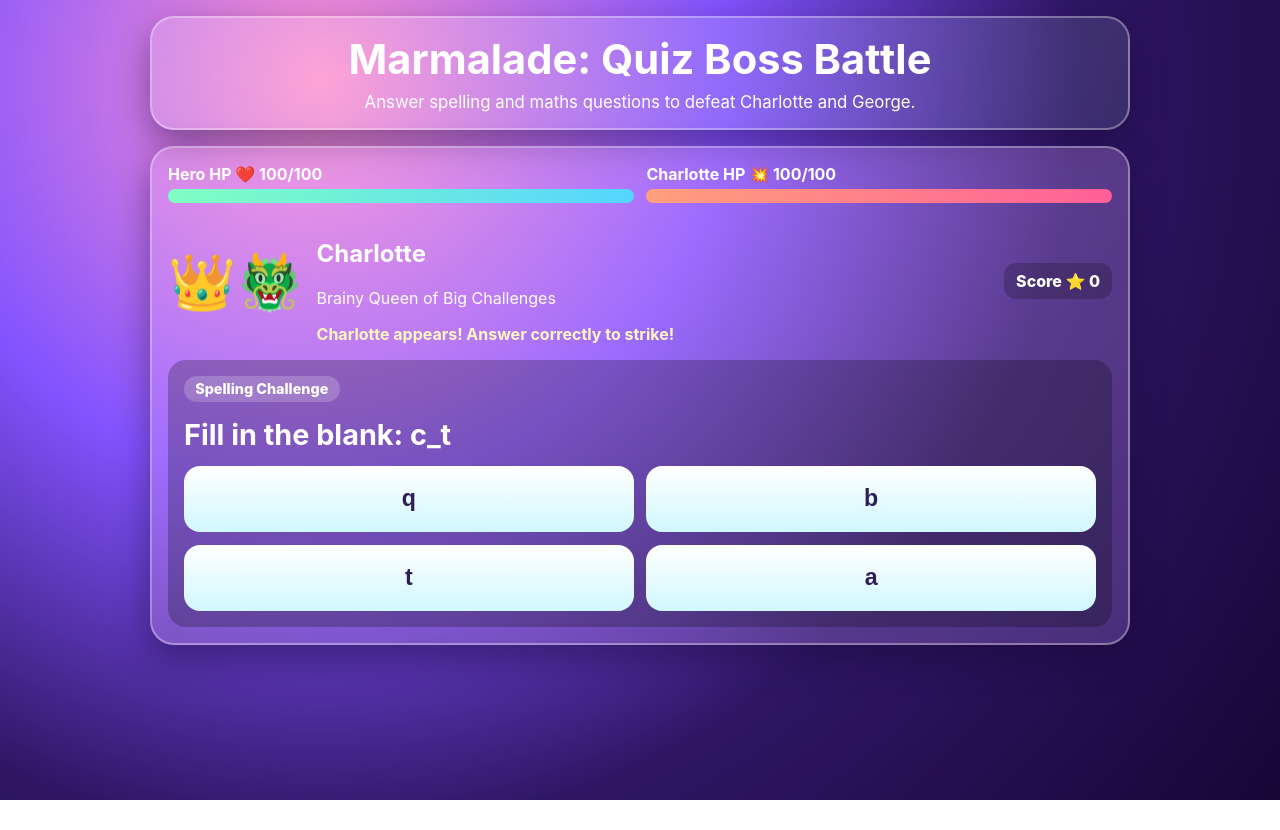
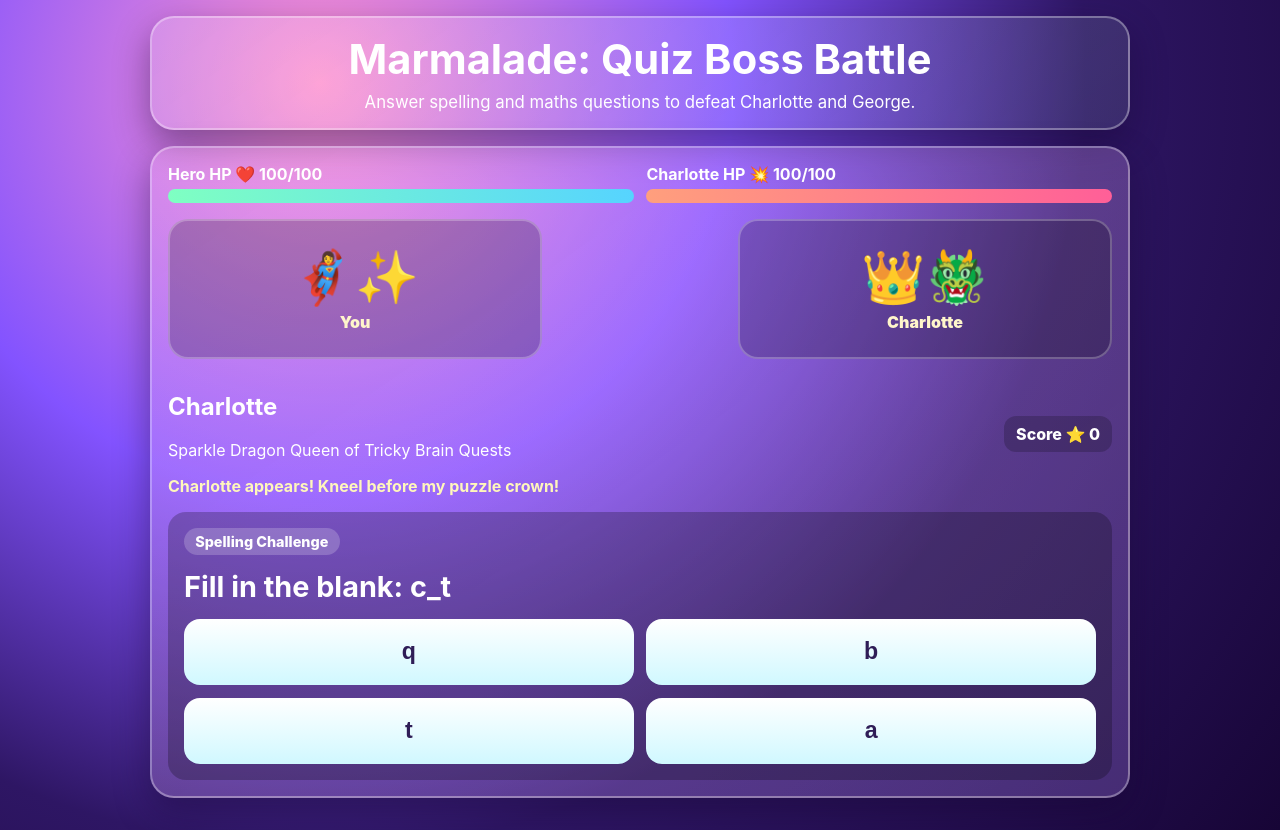
Before and after one commit to ginsualimig/marmalade, a Next.js app: page / in a window 1280 px wide. Both pictures are taken after a click on the button "▶ Start Adventure". Before the commit the page ends 800 px from the top, so only its background shows below. Built offline with nearby package versions, Linux system fonts and the light colour scheme.

Commit message:
Add animated quiz battle spectacle and boss personality

```diff
--- a/app/page.tsx
+++ b/app/page.tsx
@@ -1,6 +1,6 @@
 "use client";
 
-import { useMemo, useState } from "react";
+import { useEffect, useMemo, useState } from "react";
 
 type Boss = {
   id: "charlotte" | "george";
@@ -8,6 +8,12 @@ type Boss = {
   emoji: string;
   colorClass: string;
   subtitle: string;
+  taunts: {
+    intro: string;
+    hit: string;
+    attack: string;
+    defeated: string;
+  };
 };
 
 type Question = {
@@ -34,14 +40,26 @@ const BOSSES: Boss[] = [
     name: "Charlotte",
     emoji: "👑🐲",
     colorClass: "boss-charlotte",
-    subtitle: "Brainy Queen of Big Challenges"
+    subtitle: "Sparkle Dragon Queen of Tricky Brain Quests",
+    taunts: {
+      intro: "Kneel before my puzzle crown!",
+      hit: "What?! You cracked my royal riddle!",
+      attack: "Royal fireball! Mind your maths!",
+      defeated: "My crown... outsmarted by a tiny legend!"
+    }
   },
   {
     id: "george",
     name: "George",
     emoji: "🧢🦖",
     colorClass: "boss-george",
-    subtitle: "Silly Dino Captain of Easy Maths"
+    subtitle: "Goofy Dino Captain of Number Nonsense",
+    taunts: {
+      intro: "RAWR! I attack with silly sums!",
+      hit: "Whoa! That answer bonked my snout!",
+      attack: "Dino boing-bash incoming!",
+      defeated: "Okay okay, you win... can we be pals?"
+    }
   }
 ];
 
@@ -157,7 +175,7 @@ const createInitialBattleState = (): BattleState => ({
   playerHp: PLAYER_MAX_HP,
   round: 0,
   question: createQuestion(BOSSES[0], 0),
-  feedback: "Charlotte appears! Answer correctly to strike!",
+  feedback: `Charlotte appears! ${BOSSES[0].taunts.intro}`,
   phase: "quiz",
   lastHit: null
 });
@@ -165,6 +183,9 @@ const createInitialBattleState = (): BattleState => ({
 export default function Page() {
   const [screen, setScreen] = useState<"title" | "battle" | "victory" | "game-over">("title");
   const [battle, setBattle] = useState<BattleState>(createInitialBattleState);
+  const [attackMode, setAttackMode] = useState<"none" | "hero" | "boss">("none");
+  const [damagePop, setDamagePop] = useState<{ target: "boss" | "player"; amount: number } | null>(null);
+  const [phaseBanner, setPhaseBanner] = useState<string | null>(null);
 
   const currentBoss = BOSSES[battle.bossIndex];
   const score = useMemo(() => {
@@ -173,8 +194,29 @@ export default function Page() {
     return (defeated + progress) * 100;
   }, [battle.bossHp, battle.bossIndex]);
 
+  useEffect(() => {
+    if (attackMode === "none") return;
+    const t = setTimeout(() => setAttackMode("none"), 700);
+    return () => clearTimeout(t);
+  }, [attackMode]);
+
+  useEffect(() => {
+    if (!damagePop) return;
+    const t = setTimeout(() => setDamagePop(null), 900);
+    return () => clearTimeout(t);
+  }, [damagePop]);
+
+  useEffect(() => {
+    if (!phaseBanner) return;
+    const t = setTimeout(() => setPhaseBanner(null), 1400);
+    return () => clearTimeout(t);
+  }, [phaseBanner]);
+
   const startGame = () => {
     setBattle(createInitialBattleState());
+    setAttackMode("none");
+    setDamagePop(null);
+    setPhaseBanner("Battle Start!");
     setScreen("battle");
   };
 
@@ -193,9 +235,12 @@ export default function Page() {
       round: 0,
       phase: "quiz",
       question: createQuestion(next, 0),
-      feedback: `${next.name} jumps in! Keep solving spelling and maths!`,
+      feedback: `${next.name} jumps in! ${next.taunts.intro}`,
       lastHit: null
     }));
+    setAttackMode("none");
+    setDamagePop(null);
+    setPhaseBanner(`${next.name} Enters!`);
   };
 
   const answer = (choice: string) => {
@@ -206,15 +251,19 @@ export default function Page() {
 
     if (isCorrect) {
       const newBossHp = Math.max(0, battle.bossHp - CORRECT_DAMAGE);
+      setAttackMode("hero");
+      setDamagePop({ target: "boss", amount: CORRECT_DAMAGE });
+
       if (newBossHp <= 0) {
         setBattle((prev) => ({
           ...prev,
           bossHp: 0,
           round: nextRound,
-          feedback: `Boom! ${currentBoss.name} is defeated!`,
+          feedback: `${currentBoss.taunts.defeated}`,
           phase: "boss-defeated",
           lastHit: "boss"
         }));
+        setPhaseBanner("Boss Defeated!");
         return;
       }
 
@@ -223,18 +272,21 @@ export default function Page() {
         bossHp: newBossHp,
         round: nextRound,
         question: createQuestion(currentBoss, nextRound),
-        feedback: "Correct! Huge hit to the boss!",
+        feedback: `Correct! ${currentBoss.taunts.hit}`,
         lastHit: "boss"
       }));
       return;
     }
 
     const newPlayerHp = Math.max(0, battle.playerHp - WRONG_DAMAGE);
+    setAttackMode("boss");
+    setDamagePop({ target: "player", amount: WRONG_DAMAGE });
+
     if (newPlayerHp <= 0) {
       setBattle((prev) => ({
         ...prev,
         playerHp: 0,
-        feedback: "Oops! You ran out of hearts.",
+        feedback: `Oops! ${currentBoss.taunts.attack}`,
         lastHit: "player"
       }));
       setScreen("game-over");
@@ -246,7 +298,7 @@ export default function Page() {
       playerHp: newPlayerHp,
       round: nextRound,
       question: createQuestion(currentBoss, nextRound),
-      feedback: "Not quite! The boss hit back.",
+      feedback: `Not quite! ${currentBoss.taunts.attack}`,
       lastHit: "player"
     }));
   };
@@ -266,6 +318,7 @@ export default function Page() {
                 <div className="emoji">{boss.emoji}</div>
                 <strong>{boss.name}</strong>
                 <span>{boss.subtitle}</span>
+                <small>“{boss.taunts.intro}”</small>
               </div>
             ))}
           </div>
@@ -276,7 +329,11 @@ export default function Page() {
       )}
 
       {screen === "battle" && (
-        <section className={`card battle-card ${currentBoss.colorClass} ${battle.lastHit === "player" ? "danger-flash" : battle.lastHit === "boss" ? "win-flash" : ""}`}>
+        <section
+          className={`card battle-card ${currentBoss.colorClass} ${battle.lastHit === "player" ? "danger-flash" : battle.lastHit === "boss" ? "win-flash" : ""} ${attackMode === "boss" ? "screen-shake" : ""}`}
+        >
+          {phaseBanner && <div className="phase-banner">{phaseBanner}</div>}
+
           <div className="hud-row">
             <div className="hud-box">
               <strong>Hero HP ❤️ {battle.playerHp}/100</strong>
@@ -288,8 +345,28 @@ export default function Page() {
             </div>
           </div>
 
+          <div className="battle-stage">
+            <div className={`hero-sprite ${attackMode === "hero" ? "hero-attack" : ""} ${attackMode === "boss" ? "hero-hurt" : ""}`}>
+              <div className="sprite-emoji">🦸‍♀️✨</div>
+              <div className="sprite-label">You</div>
+              {damagePop?.target === "player" && <div className="damage-pop">-{damagePop.amount}</div>}
+            </div>
+
+            <div className="projectile-lane" aria-hidden>
+              {attackMode === "hero" && <div className="projectile hero-shot">🌈⚡</div>}
+              {attackMode === "boss" && <div className="projectile boss-shot">🔥💨</div>}
+              {attackMode === "hero" && <div className="impact-burst right">💥✨</div>}
+              {attackMode === "boss" && <div className="impact-burst left">💢</div>}
+            </div>
+
+            <div className={`boss-sprite ${attackMode === "boss" ? "boss-attack" : ""} ${attackMode === "hero" ? "boss-hurt" : ""}`}>
+              <div className="sprite-emoji">{currentBoss.emoji}</div>
+              <div className="sprite-label">{currentBoss.name}</div>
+              {damagePop?.target === "boss" && <div className="damage-pop">-{damagePop.amount}</div>}
+            </div>
+          </div>
+
           <div className="boss-stage">
-            <div className="boss-emoji">{currentBoss.emoji}</div>
             <div>
               <h2>{currentBoss.name}</h2>
               <p>{currentBoss.subtitle}</p>
@@ -322,9 +399,12 @@ export default function Page() {
       )}
 
       {screen === "victory" && (
-        <section className="card center-stack end-card">
+        <section className="card center-stack end-card celebration">
           <h2>🏆 You Win!</h2>
           <p>You defeated Charlotte and George with spelling and maths power.</p>
+          <div className="confetti" aria-hidden>
+            <span>🎉</span><span>🌟</span><span>🎊</span><span>🍬</span><span>✨</span>
+          </div>
           <button className="big-btn" onClick={startGame}>Play Again</button>
         </section>
       )}
--- a/styles/globals.css
+++ b/styles/globals.css
@@ -70,6 +70,12 @@ body {
   font-size: 2.2rem;
 }
 
+.boss-preview small {
+  opacity: 0.95;
+  color: #fff6bb;
+  font-weight: 700;
+}
+
 .big-btn,
 .answer-btn {
   border: 0;
@@ -90,7 +96,29 @@ body {
 }
 
 .battle-card {
+  position: relative;
+  overflow: hidden;
   transition: transform 0.2s ease;
+}
+
+.phase-banner {
+  position: absolute;
+  top: 0.75rem;
+  left: 50%;
+  transform: translateX(-50%);
+  background: linear-gradient(180deg, #ffe6ff, #ffd66d);
+  color: #49255d;
+  border-radius: 999px;
+  padding: 0.35rem 0.9rem;
+  font-weight: 900;
+  z-index: 5;
+  animation: bannerPop 1.2s ease forwards;
+}
+
+@keyframes bannerPop {
+  0% { opacity: 0; transform: translateX(-50%) translateY(-8px) scale(0.8); }
+  15%, 80% { opacity: 1; transform: translateX(-50%) translateY(0) scale(1); }
+  100% { opacity: 0; transform: translateX(-50%) translateY(-8px) scale(0.92); }
 }
 
 .win-flash {
@@ -99,6 +127,18 @@ body {
 
 .danger-flash {
   box-shadow: 0 0 0 5px rgba(255, 109, 123, 0.75), 0 14px 35px rgba(25, 7, 54, 0.45);
+}
+
+.screen-shake {
+  animation: screenShake 0.45s linear;
+}
+
+@keyframes screenShake {
+  0%, 100% { transform: translate(0, 0); }
+  20% { transform: translate(-4px, 1px); }
+  40% { transform: translate(5px, -2px); }
+  60% { transform: translate(-3px, 2px); }
+  80% { transform: translate(4px, -1px); }
 }
 
 .hud-row {
@@ -123,6 +163,7 @@ body {
 .bar span {
   display: block;
   height: 100%;
+  transition: width 0.35s ease;
   background: linear-gradient(90deg, #7fffc2, #56d4ff);
 }
 
@@ -130,16 +171,145 @@ body {
   background: linear-gradient(90deg, #ff9f7d, #ff5f98);
 }
 
+.battle-stage {
+  margin: 1rem 0 0.8rem;
+  display: grid;
+  grid-template-columns: 1fr minmax(120px, 180px) 1fr;
+  align-items: center;
+  gap: 0.5rem;
+}
+
+.hero-sprite,
+.boss-sprite {
+  position: relative;
+  display: grid;
+  justify-items: center;
+  align-content: center;
+  gap: 0.25rem;
+  min-height: 140px;
+  border-radius: 20px;
+  border: 2px solid rgba(255, 255, 255, 0.25);
+  background: rgba(0, 0, 0, 0.22);
+  padding: 0.4rem;
+}
+
+.sprite-emoji {
+  font-size: clamp(2.1rem, 7vw, 3.2rem);
+}
+
+.sprite-label {
+  font-weight: 900;
+  color: #fff6cb;
+}
+
+.hero-attack {
+  animation: heroAttack 0.6s ease;
+}
+
+@keyframes heroAttack {
+  0% { transform: translateX(0) scale(1); }
+  35% { transform: translateX(16px) scale(1.08); }
+  100% { transform: translateX(0) scale(1); }
+}
+
+.boss-attack {
+  animation: bossAttack 0.6s ease;
+}
+
+@keyframes bossAttack {
+  0% { transform: translateX(0) scale(1); }
+  35% { transform: translateX(-14px) scale(1.08); }
+  100% { transform: translateX(0) scale(1); }
+}
+
+.hero-hurt {
+  animation: hurtWobble 0.5s linear;
+}
+
+.boss-hurt {
+  animation: hurtWobble 0.5s linear;
+}
+
+@keyframes hurtWobble {
+  0%, 100% { transform: rotate(0deg); }
+  20% { transform: rotate(-4deg) scale(0.96); }
+  40% { transform: rotate(4deg) scale(0.95); }
+  70% { transform: rotate(-2deg) scale(0.98); }
+}
+
+.projectile-lane {
+  position: relative;
+  min-height: 130px;
+}
+
+.projectile {
+  position: absolute;
+  top: 36%;
+  font-size: 1.5rem;
+  text-shadow: 0 0 10px rgba(255, 255, 255, 0.65);
+}
+
+.hero-shot {
+  left: 0;
+  animation: heroShot 0.55s ease-out;
+}
+
+@keyframes heroShot {
+  0% { transform: translateX(0) scale(0.8); opacity: 0.9; }
+  95% { transform: translateX(130px) scale(1.15); opacity: 1; }
+  100% { transform: translateX(145px) scale(0.85); opacity: 0; }
+}
+
+.boss-shot {
+  right: 0;
+  animation: bossShot 0.55s ease-out;
+}
+
+@keyframes bossShot {
+  0% { transform: translateX(0) scale(0.8); opacity: 0.9; }
+  95% { transform: translateX(-130px) scale(1.15); opacity: 1; }
+  100% { transform: translateX(-145px) scale(0.85); opacity: 0; }
+}
+
+.impact-burst {
+  position: absolute;
+  top: 42%;
+  font-size: 1.65rem;
+  animation: popBurst 0.45s ease-out;
+}
+
+.impact-burst.right { right: 0.2rem; }
+.impact-burst.left { left: 0.2rem; }
+
+@keyframes popBurst {
+  0% { transform: scale(0.4); opacity: 0; }
+  35% { transform: scale(1.25); opacity: 1; }
+  100% { transform: scale(0.7); opacity: 0; }
+}
+
+.damage-pop {
+  position: absolute;
+  top: -0.25rem;
+  right: 0.25rem;
+  color: #fff;
+  font-weight: 900;
+  font-size: 1.25rem;
+  text-shadow: 0 4px 8px rgba(30, 0, 50, 0.55);
+  animation: floatUp 0.9s ease-out forwards;
+}
+
+@keyframes floatUp {
+  0% { transform: translateY(0) scale(0.8); opacity: 0.2; }
+  30% { transform: translateY(-8px) scale(1); opacity: 1; }
+  100% { transform: translateY(-26px) scale(1.05); opacity: 0; }
+}
+
 .boss-stage {
-  margin: 1rem 0;
+  margin: 0.6rem 0 1rem;
   display: grid;
-  grid-template-columns: auto 1fr auto;
+  grid-template-columns: 1fr auto;
   align-items: center;
   gap: 0.8rem;
-}
-
-.boss-emoji {
-  font-size: clamp(2rem, 8vw, 3.4rem);
 }
 
 .feedback {
@@ -198,6 +368,26 @@ body {
   font-size: clamp(1.8rem, 5vw, 2.5rem);
 }
 
+.celebration .confetti {
+  display: flex;
+  gap: 0.35rem;
+  font-size: 1.4rem;
+}
+
+.celebration .confetti span {
+  animation: confettiHop 0.9s ease-in-out infinite alternate;
+}
+
+.celebration .confetti span:nth-child(2) { animation-delay: 0.14s; }
+.celebration .confetti span:nth-child(3) { animation-delay: 0.22s; }
+.celebration .confetti span:nth-child(4) { animation-delay: 0.29s; }
+.celebration .confetti span:nth-child(5) { animation-delay: 0.37s; }
+
+@keyframes confettiHop {
+  from { transform: translateY(0) rotate(0deg); }
+  to { transform: translateY(-6px) rotate(-8deg); }
+}
+
 .boss-charlotte {
   background: linear-gradient(145deg, rgba(255, 193, 252, 0.28), rgba(183, 142, 255, 0.26));
 }
@@ -208,13 +398,13 @@ body {
 
 @media (max-width: 700px) {
   .hud-row,
-  .options-grid {
+  .options-grid,
+  .battle-stage,
+  .boss-stage {
     grid-template-columns: 1fr;
   }
 
-  .boss-stage {
-    grid-template-columns: 1fr;
-    text-align: center;
-    justify-items: center;
+  .projectile-lane {
+    min-height: 50px;
   }
 }
```
